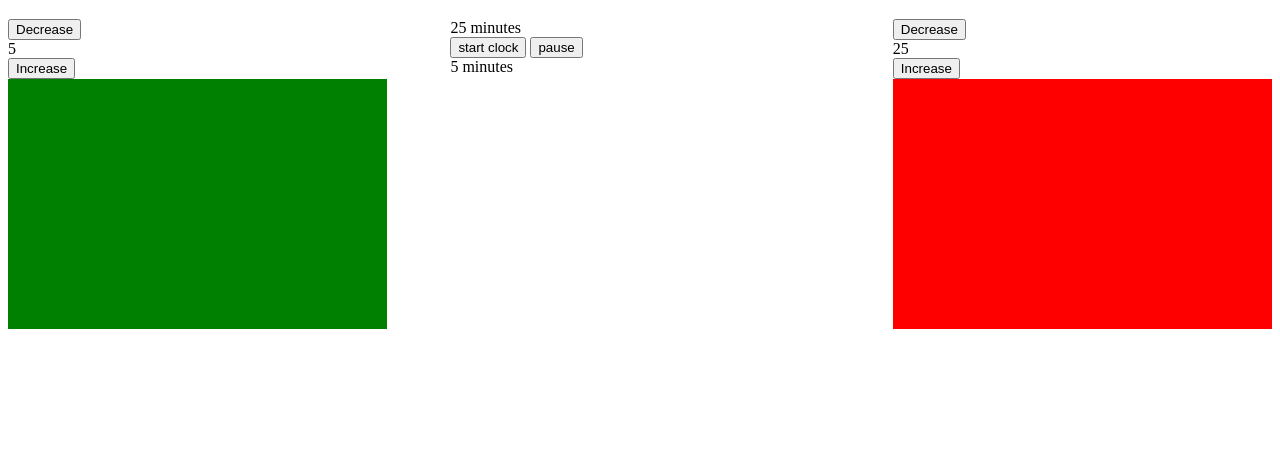
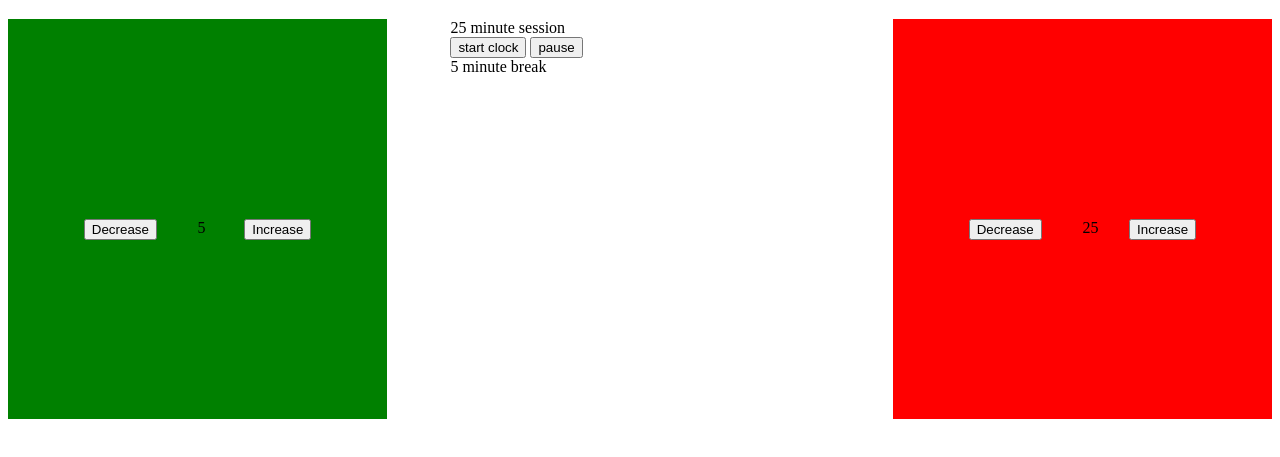
Before and after one commit to ctiller15/Pomodoro_Clock, a plain HTML site: page index.html in a window 1280 px wide. Shown: the part 61-518 px from the top of the page. Drawn offline with Linux system fonts and the light colour scheme.

Commit message:
Fix up basic layout, place controls over bars.

```diff
--- a/app.js
+++ b/app.js
@@ -19,7 +19,9 @@ var decreaseButtons = document.querySelectorAll(".dec");
 var increaseButtons = document.querySelectorAll(".inc");
 
 var sessTimer = document.querySelector(".sessTimer");
+var sessTime = document.querySelector(".sessTime");
 var breakTimer = document.querySelector(".breakTimer");
+var breakTime = document.querySelector(".breakTimeLeft");
 var start = document.querySelector(".start");
 var pause = document.querySelector(".pause");
 // create a function that when called, increases the value.
@@ -45,18 +47,18 @@ var primeButtons = (index, key, section ) => {
 	decreaseButtons[index].addEventListener("click", () => {
 		decrement(lengthObj, key, section);
 		if(key === "sessionLength"){
-			sessTimer.textContent = lengthObj.sessionLength;
+			sessTime.textContent = lengthObj.sessionLength;
 		} else if (key === "breakLength"){
-			breakTimer.textContent = lengthObj.breakLength;
+			breakTime.textContent = lengthObj.breakLength;
 		}
 	});
 
 	increaseButtons[index].addEventListener("click", () => {
 		increment(lengthObj, key, section);
 		if(key === "sessionLength"){
-			sessTimer.textContent = lengthObj.sessionLength;
+			sessTime.textContent = lengthObj.sessionLength;
 		} else if (key === "breakLength"){
-			breakTimer.textContent = lengthObj.breakLength;
+			breakTime.textContent = lengthObj.breakLength;
 		}
 	});
 }
@@ -144,6 +146,7 @@ start.addEventListener("click", () => {
 	clearTimeout(lengthObj.timeLeft);
 	paused = false;
 	start.textContent = "reset";
+	onBreak = false;
 	breakTimer.textContent = `${lengthObj.breakLength}:00`;
 	sessCountDown(lengthObj.sessionLength * 60 * 1000, lengthObj.breakLength * 60 * 1000);
 });
--- a/index.html
+++ b/index.html
@@ -15,10 +15,10 @@
 		<div class="breakBar"></div>
 	</div>
 	<div id="clock">
-		<div class="sessTimer"><span class="sessTime">25</span> minutes</div>
+		<div class="sessTimer"><span class="sessTime">25</span> minute session</div>
 		<button class="start">start clock</button>
 		<button class="pause">pause</button>
-		<div class="breakTimer"><span class="breakTime">5</span> minutes</div>
+		<div class="breakTimer"><span class="breakTimeLeft">5</span> minute break</div>
 	</div>
 	<div class="sessionTime">
 		<button class="dec">Decrease</button>
--- a/style.css
+++ b/style.css
@@ -4,13 +4,18 @@
 }
 
 .breakTime{
-	height: 250px;
+	height: 400px;
 	width: 30%;
+	position: relative;
 }
 
 .breakBar{
 	height: 100%;
+	width: 100%;
 	background: green;
+	position: absolute;
+	bottom: 0;
+	z-index: -1;
 }
 
 #clock{
@@ -18,11 +23,40 @@
 }
 
 .sessionTime{
-	height: 250px;
+	height: 400px;
 	width: 30%;
+	position: relative;
 }
 
 .sessBar{
 	height: 100%;
+	width: 100%;
 	background: red;
+	position: absolute;
+	bottom: 0;
+	z-index: -1;
 }
+
+.dec{
+	position: absolute;
+	top: 50%;
+	left: 20%;
+}
+
+.inc{
+	position: absolute;
+	top: 50%;
+	right: 20%;
+}
+
+.session{
+	position: absolute;
+	top: 50%;
+	left: 50%;
+}
+
+.break{
+	position: absolute;
+	top: 50%;
+	left: 50%;
+}
```
